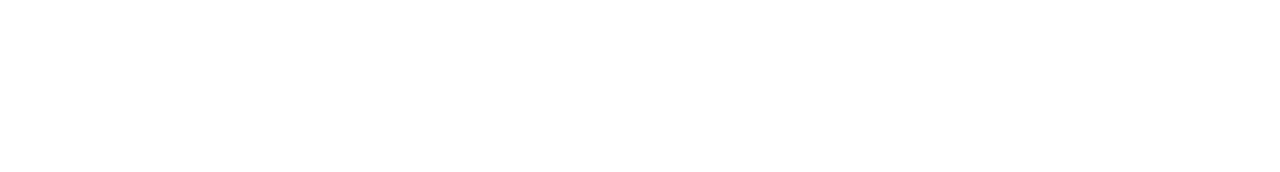
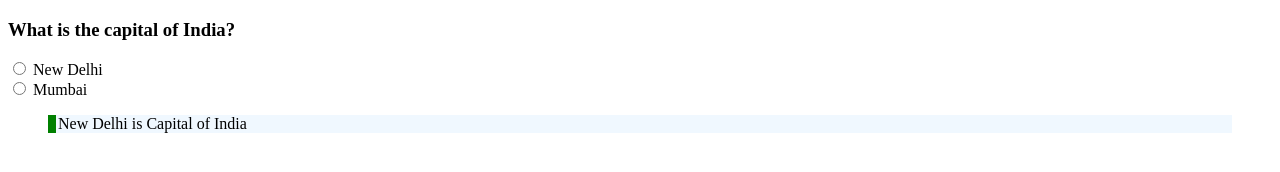
Before and after one commit to acciojob/trivia-DevshriS, a website: page main.html in a window 1280 px wide. Drawn offline with Linux system fonts and the light colour scheme.

Commit message:
initial commit

```diff
--- a/main.html
+++ b/main.html
@@ -7,6 +7,18 @@
 </head>
 
 <body>
+	<div>
+		<h3>
+			What is the capital of India?
+		</h3>
+		<form action="">
+			<input type="radio" name="state" value="New Delhi">
+			<label for="">New Delhi</label><br>
+			<input type="radio" name="state" value="Mumbai">
+			<label for="">Mumbai</label>
+		</form>
+		<blockquote class="text">New Delhi is Capital of India</blockquote>
+	</div>
 	<!-- the entire body must be written by student -->
     <script type="text/javascript" src="./script.js">
 </script>
--- a/styles.css
+++ b/styles.css
@@ -1,2 +1,7 @@
 
 /* Your CSS Code here. */
+.text{
+    background-color: aliceblue;
+    border-left: 8px solid green;
+    padding-left: 2px;
+}
```
